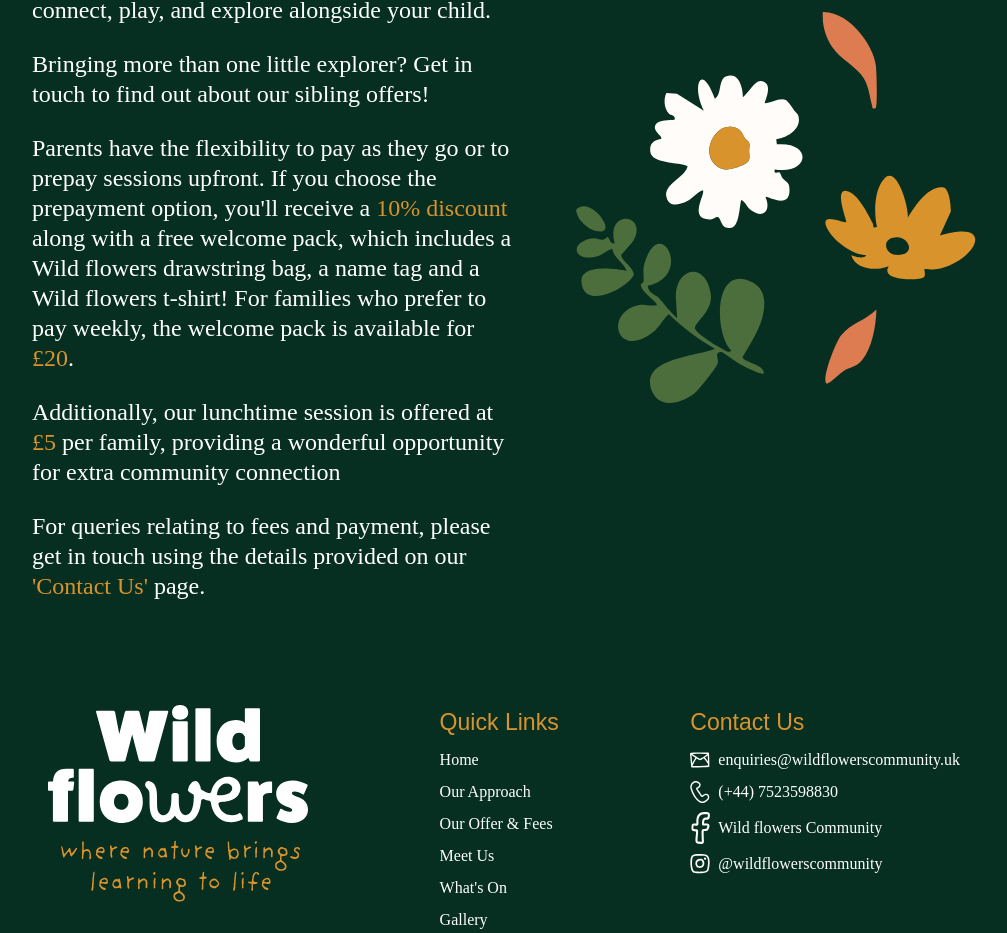
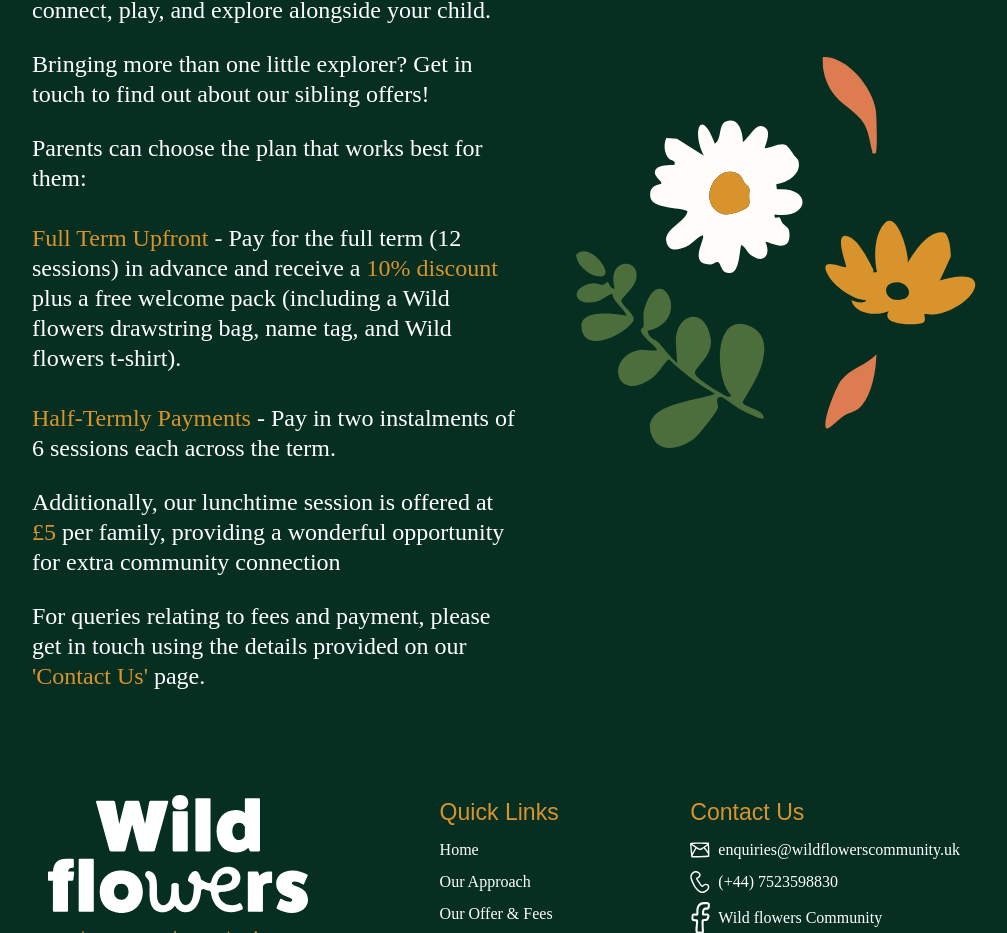
Before and after one commit to nick980v/wildflowers, a Next.js app: page /fees in a window 1280 px wide. Shown: the part 3016-3949 px from the top of the page, without its empty margins (136-1143 px from the left). Built offline with nearby package versions, Linux system fonts and the light colour scheme; a web font is replaced by a local one.

Commit message:
fee changes

```diff
--- a/src/app/fees/page.js
+++ b/src/app/fees/page.js
@@ -147,14 +147,20 @@ export default function Fees() {
             about our sibling offers!
           </p>
           <p className={styles.text}>
-            Parents have the flexibility to pay as they go or to prepay sessions
-            upfront. If you choose the prepayment option, you&apos;ll receive a{" "}
-            <span style={{ color: "#D9932C" }}>10% discount</span> along with a
-            free welcome pack, which includes a Wild flowers drawstring bag, a
-            name tag and a Wild flowers t-shirt! For families who prefer to pay
-            weekly, the welcome pack is available for{" "}
-            <span style={{ color: "#D9932C" }}>£20</span>.
+            Parents can choose the plan that works best for them:
+            <br />
+            <br />
+            <span style={{ color: "#D9932C" }}>Full Term Upfront</span> - Pay
+            for the full term (12 sessions) in advance and receive a{" "}
+            <span style={{ color: "#D9932C" }}>10% discount</span> plus a free
+            welcome pack (including a Wild flowers drawstring bag, name tag, and
+            Wild flowers t-shirt).
+            <br />
+            <br />
+            <span style={{ color: "#D9932C" }}>Half-Termly Payments</span> - Pay
+            in two instalments of 6 sessions each across the term.
           </p>
+
           <p className={styles.text}>
             Additionally, our lunchtime session is offered at{" "}
             <span style={{ color: "#D9932C" }}>£5</span> per family, providing a
--- a/src/components/BookingForm.js
+++ b/src/components/BookingForm.js
@@ -218,8 +218,9 @@ export default function BookingForm({ sheetData = [] }) {
     if (!form.bookingType) newErrors.bookingType = "Required";
     if (form.bookingType !== "Full-Term" && !form.starterPack)
       newErrors.starterPack = "Required";
-    if (form.bookingType === "One-Off" && !form.oneOffDate)
-      newErrors.oneOffDate = "Select a date";
+    // Add below when adding one-off booking again
+    // if (form.bookingType === "One-Off" && !form.oneOffDate)
+    //   newErrors.oneOffDate = "Select a date";
     // Permissions
     if (!form.photoConsent) newErrors.photoConsent = "Required";
     // Additional
@@ -544,12 +545,13 @@ export default function BookingForm({ sheetData = [] }) {
               <strong>Full-Term Booking</strong>
             </span>
             <BookingTypeDescription>
-              Book and pay upfront for the full term - includes a 10% discount
-              and a free welcome pack (includes a drawstring bag, name badge,
-              and a Wild flowers t-shirt).
+              Book and pay upfront for the full term (12 sessions) - includes a
+              10% discount and a free welcome pack (includes a drawstring bag,
+              name badge, and a Wild flowers t-shirt). Fee: £162. Please be
+              aware the half-term session is not included.
             </BookingTypeDescription>
           </CheckboxLabel>
-          {/* Weekly Booking */}
+          {/* Half-Termly Booking */}
           <CheckboxLabel
             style={{ alignItems: "flex-start", flexDirection: "column" }}
           >
@@ -557,17 +559,17 @@ export default function BookingForm({ sheetData = [] }) {
               <input
                 type="radio"
                 name="bookingType"
-                value="Weekly"
-                checked={form.bookingType === "Weekly"}
+                value="Half-Termly"
+                checked={form.bookingType === "Half-Termly"}
                 onChange={handleChange}
                 disabled={isLoading}
                 style={{ marginRight: 8 }}
               />
-              <strong>Weekly Booking (Pay-as-you-go)</strong>
+              <strong>Half-Termly Booking</strong>
             </span>
             <BookingTypeDescription>
-              Attend regularly each week, but pay each time instead of all at
-              once.
+              Pay in two instalments of 6 sessions: £90 per instalment. Please
+              be aware the half-term session is not included.
             </BookingTypeDescription>
           </CheckboxLabel>
           {/* One-Off Booking */}
@@ -587,7 +589,7 @@ export default function BookingForm({ sheetData = [] }) {
               <strong>One-Off Booking</strong>
             </span>
             <BookingTypeDescription>
-              Book and pay for individual Fridays when you’re available.
+              Only available for half-term sessions
             </BookingTypeDescription>
           </CheckboxLabel>
         </RadioGroup>
@@ -625,7 +627,8 @@ export default function BookingForm({ sheetData = [] }) {
             {errors.starterPack && <ErrorText>{errors.starterPack}</ErrorText>}
           </>
         )}
-        {form.bookingType === "One-Off" && (
+        {/* Introduce when doing single bookings again */}
+        {/* {form.bookingType === "One-Off" && (
           <Label>
             Select Friday for One-Off Booking
             <Input
@@ -646,7 +649,7 @@ export default function BookingForm({ sheetData = [] }) {
             </Input>
             {errors.oneOffDate && <ErrorText>{errors.oneOffDate}</ErrorText>}
           </Label>
-        )}
+        )} */}
 
         {/* 4. Medical and Allergy Info */}
         <SectionHeading>Medical and Allergy Information</SectionHeading>
```
